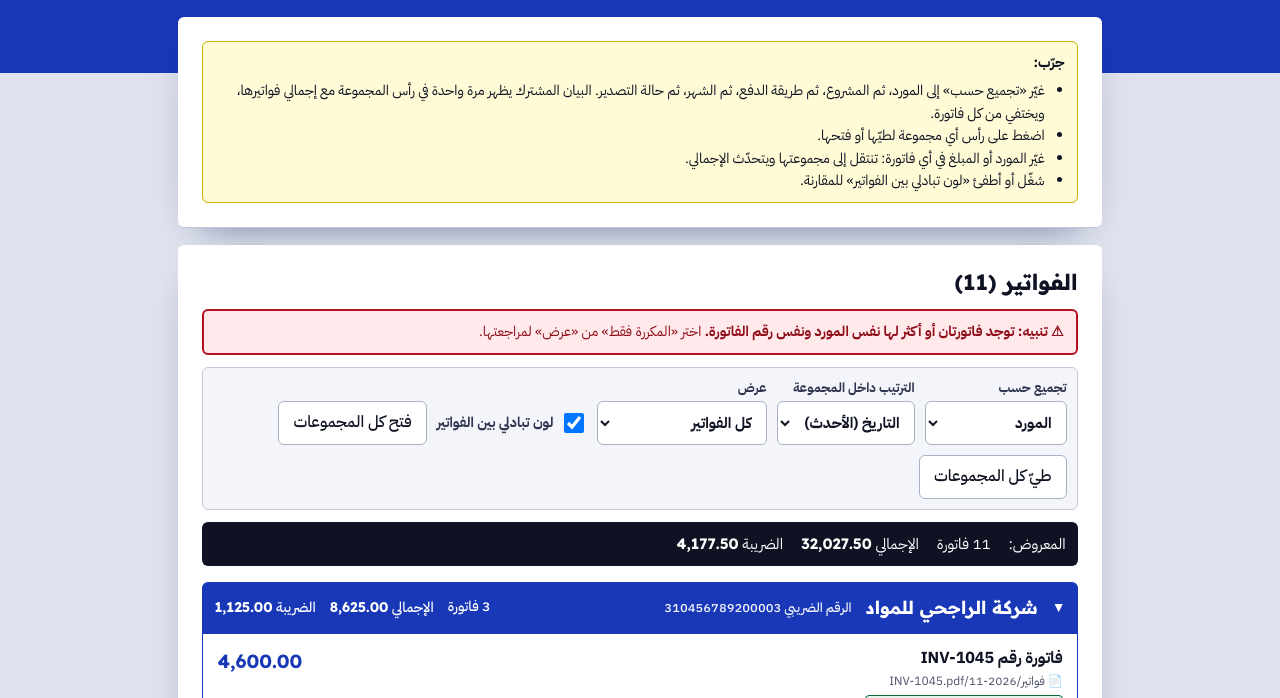
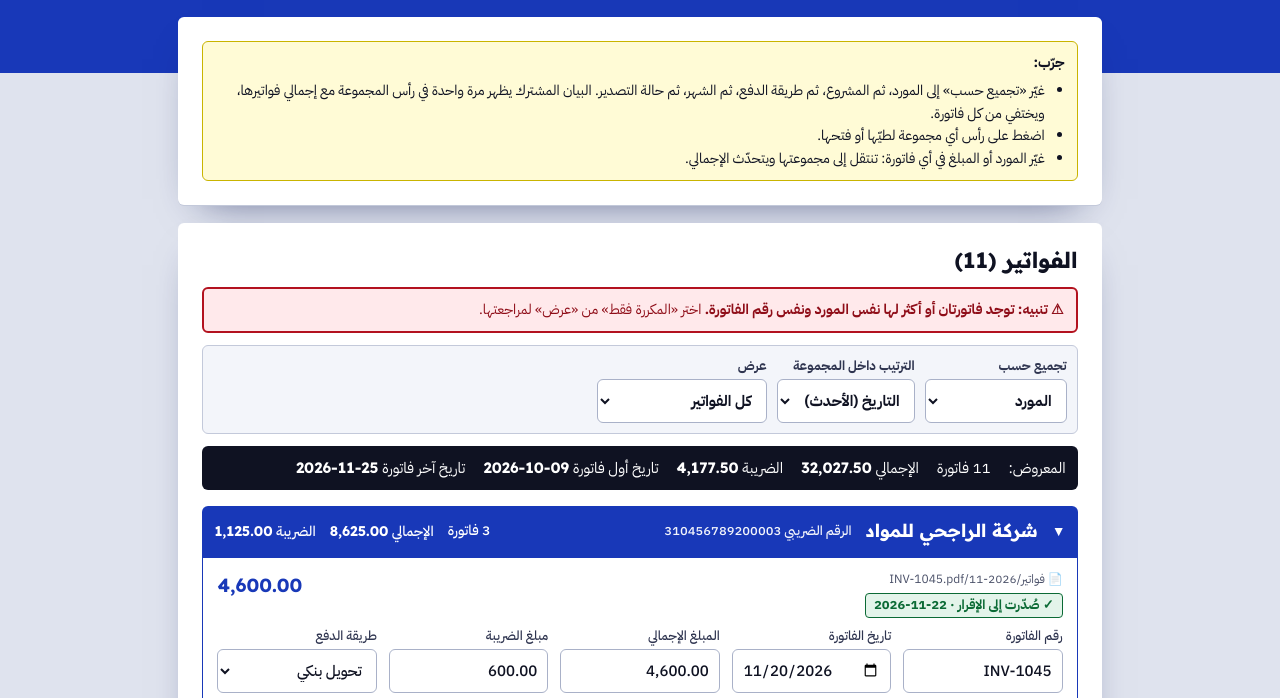
Before and after one commit to refaeeja-ops/invoice-reader, a website: page group-demo.html in a window 1280 px wide. Shown: the part 101-799 px from the top of the page. Drawn offline with Linux system fonts and the light colour scheme.

Commit message:
Demo: 'الكل' option, no invoice no in title, always-on alternating color, first/last invoice dates
Co-Authored-By: Claude Opus 5.5 <noreply@anthropic.com>
Claude-Session: https://claude.ai/code/session_01XtJkC7SSRbfN5hHhxpfoJv

```diff
--- a/group-demo.html
+++ b/group-demo.html
@@ -26,7 +26,7 @@ button:focus-visible,select:focus-visible,input:focus-visible{outline:3px solid
 .lbar .chk input{width:20px;height:20px}
 select,.f input{font:inherit;font-size:15px;min-height:44px;padding:6px 10px;border:1px solid var(--line);border-radius:6px;background:#fff;color:var(--ink);max-width:100%}
 .tot{display:flex;flex-wrap:wrap;gap:6px 18px;padding:10px 12px;border-radius:6px;background:var(--ink);color:#fff;margin-bottom:12px;font-size:15px}
-.tot b{font-family:"Readex Pro",sans-serif}
+.tot b{font-family:"Readex Pro",sans-serif;direction:ltr;unicode-bidi:isolate}
 .dupbox{margin:0 0 12px;padding:10px 12px;border:2px solid var(--stamp);border-radius:6px;background:var(--warnbg);color:var(--stampink);font-size:14px}
 .grp{margin:16px 0 0}
 .gh{display:flex;flex-wrap:wrap;gap:4px 14px;align-items:center;width:100%;text-align:start;padding:10px 12px;background:var(--blue);color:#fff;border:0;border-radius:6px 6px 0 0;min-height:52px}
@@ -69,7 +69,6 @@ select,.f input{font:inherit;font-size:15px;min-height:44px;padding:6px 10px;bor
         <li>غيّر «تجميع حسب» إلى المورد، ثم المشروع، ثم طريقة الدفع، ثم الشهر، ثم حالة التصدير. البيان المشترك يظهر مرة واحدة في رأس المجموعة مع إجمالي فواتيرها، ويختفي من كل فاتورة.</li>
         <li>اضغط على رأس أي مجموعة لطيّها أو فتحها.</li>
         <li>غيّر المورد أو المبلغ في أي فاتورة: تنتقل إلى مجموعتها ويتحدّث الإجمالي.</li>
-        <li>شغّل أو أطفئ «لون تبادلي بين الفواتير» للمقارنة.</li>
       </ul>
     </div>
   </section>
@@ -78,13 +77,11 @@ select,.f input{font:inherit;font-size:15px;min-height:44px;padding:6px 10px;bor
     <div id="dup" class="dupbox" hidden></div>
     <div class="lbar">
       <label><span>تجميع حسب</span><select id="gBy">
-        <option value="vendor">المورد</option><option value="project">المشروع</option><option value="pay">طريقة الدفع</option><option value="month">شهر الفاتورة</option><option value="sent">التصدير إلى الإقرار</option><option value="">بدون تجميع</option></select></label>
+        <option value="vendor">المورد</option><option value="project">المشروع</option><option value="pay">طريقة الدفع</option><option value="month">شهر الفاتورة</option><option value="sent">التصدير إلى الإقرار</option><option value="">الكل</option></select></label>
       <label><span>الترتيب داخل المجموعة</span><select id="sBy">
         <option value="date">التاريخ (الأحدث)</option><option value="amount">المبلغ (الأكبر)</option><option value="no">رقم الفاتورة</option></select></label>
       <label><span>عرض</span><select id="show">
         <option value="">كل الفواتير</option><option value="dup">المكررة فقط</option><option value="sent">المصدرة إلى الإقرار</option><option value="unsent">غير المصدرة إلى الإقرار</option></select></label>
-      <label class="chk"><input type="checkbox" id="alt" checked> لون تبادلي بين الفواتير</label>
-      <button type="button" id="openAll">فتح كل المجموعات</button><button type="button" id="closeAll">طيّ كل المجموعات</button>
     </div>
     <div class="tot" id="tot"></div>
     <div id="list"></div>
@@ -136,7 +133,7 @@ select,.f input{font:inherit;font-size:15px;min-height:44px;padding:6px 10px;bor
   const sentB = x => x.sent ? `<small class="sb ok">✓ صُدّرت إلى الإقرار · <bdi dir="ltr">${esc(x.sent)}</bdi></small>` : '';
   function card(x, g, i) {
     const hide = g ? G[g].hide : [];
-    const title = hide.includes('vn') ? `<b>فاتورة رقم <bdi>${esc(x.no)}</bdi></b>` : `<b>${esc(x.vn)}</b><span class="num">فاتورة رقم <bdi>${esc(x.no)}</bdi></span>`;
+    const title = hide.includes('vn') ? '' : `<b>${esc(x.vn)}</b>`;
     return `<article class="inv${i % 2 ? ' odd' : ''}${isDup(x) ? ' isdup' : ''}"><header><div>${title}<small class="fp">📄 ${esc(x.file)}</small>${isDup(x) ? '<small class="db">⚠ مكررة: نفس المورد ونفس رقم الفاتورة</small>' : ''}${hide.includes('sent') ? '' : sentB(x)}</div><span class="amt">${money(x.total)}</span></header>
       <div class="grid">${FL.filter(f => !hide.includes(f[0])).map(f => field(x, f)).join('')}</div></article>`;
   }
@@ -147,12 +144,13 @@ select,.f input{font:inherit;font-size:15px;min-height:44px;padding:6px 10px;bor
     let a = L.filter(x => sh === 'dup' ? isDup(x) : sh === 'sent' ? x.sent : sh === 'unsent' ? !x.sent : true);
     a.sort(sb === 'amount' ? (p, q) => q.total - p.total : sb === 'no' ? (p, q) => String(p.no).localeCompare(String(q.no), 'ar', { numeric: true }) : (p, q) => q.d.localeCompare(p.d));
     $('cnt').textContent = `(${a.length})`;
-    $('tot').innerHTML = `<span>المعروض:</span>` + stats(sum(a));
+    const ds = a.map(x => x.d).filter(d => /^\d{4}-\d{2}-\d{2}$/.test(d)).sort();
+    $('tot').innerHTML = `<span>المعروض:</span>` + stats(sum(a)) + (ds.length ? `<span>تاريخ أول فاتورة <b>${ds[0]}</b></span><span>تاريخ آخر فاتورة <b>${ds[ds.length - 1]}</b></span>` : '');
     const dg = [...new Set(L.filter(isDup).map(dupKey))];
     $('dup').hidden = !dg.length; $('dup').innerHTML = dg.length ? `<b>⚠ تنبيه: ${dg.length === 1 ? 'توجد فاتورتان أو أكثر' : dg.length + ' مجموعات فواتير'} لها نفس المورد ونفس رقم الفاتورة.</b> اختر «المكررة فقط» من «عرض» لمراجعتها.` : '';
-    $('list').className = $('alt').checked ? 'alt' : '';
+    $('list').className = 'alt';
     if (!a.length) { $('list').innerHTML = '<p class="empty">لا توجد فواتير تطابق الاختيار.</p>'; return; }
-    if (!g) { $('list').innerHTML = `<div class="flat">${a.map((x, i) => card(x, '', i)).join('')}</div>`; $('list').classList.toggle('alt', $('alt').checked); return; }
+    if (!g) { $('list').innerHTML = `<div class="flat">${a.map((x, i) => card(x, '', i)).join('')}</div>`; $('list').classList.add('alt'); return; }
     const m = new Map(); a.forEach(x => { const k = G[g].k(x); (m.get(k) || m.set(k, []).get(k)).push(x); });
     let groups = [...m.entries()];
     groups.sort(g === 'month' ? (p, q) => q[0].localeCompare(p[0]) : g === 'sent' ? (p, q) => p[0].localeCompare(q[0]) : (p, q) => G[g].name(p[1][0]).localeCompare(G[g].name(q[1][0]), 'ar', { numeric: true }));
@@ -160,10 +158,8 @@ select,.f input{font:inherit;font-size:15px;min-height:44px;padding:6px 10px;bor
       return `<section class="grp${c ? ' closed' : ''}"><button type="button" class="gh" data-g="${esc(id)}" aria-expanded="${!c}"><span class="ar" aria-hidden="true">${c ? '◀' : '▼'}</span><span class="gn">${esc(G[g].name(xs[0]))}</span>${meta ? `<span class="gm">${esc(meta)}</span>` : ''}<span class="gs">${stats(sum(xs))}</span></button>
         <div class="gb">${xs.map((x, i) => card(x, g, i)).join('')}</div></section>`; }).join('');
   }
-  ['gBy', 'sBy', 'show', 'alt'].forEach(id => $(id).addEventListener('change', draw));
+  ['gBy', 'sBy', 'show'].forEach(id => $(id).addEventListener('change', draw));
   $('list').addEventListener('click', e => { const b = e.target.closest('[data-g]'); if (!b) return; const id = b.dataset.g; closed.has(id) ? closed.delete(id) : closed.add(id); draw(); const n = document.querySelector(`[data-g="${CSS.escape(id)}"]`); if (n) n.focus(); });
-  $('openAll').onclick = () => { closed.clear(); draw(); };
-  $('closeAll').onclick = () => { document.querySelectorAll('[data-g]').forEach(b => closed.add(b.dataset.g)); draw(); };
   $('list').addEventListener('change', e => { const el = e.target, x = L.find(y => y.id === el.dataset.id); if (!x) return; const k = el.dataset.k;
     if (k === 'vn') { x.vn = el.value; x.vat = V[el.value]; }
     else if (k === 'total') { const v = +String(el.value).replace(/[,\s]/g, ''); if (isFinite(v)) { x.total = v; x.tax = Math.round(v / 1.15 * 0.15 * 100) / 100; } }
```
